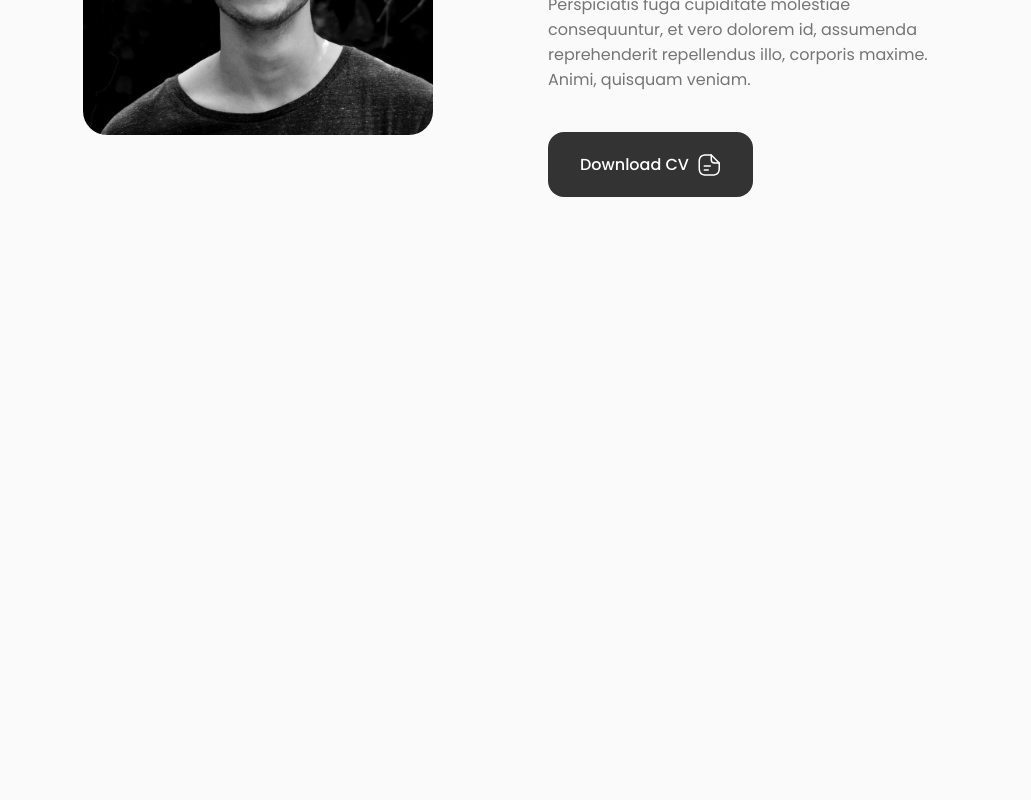
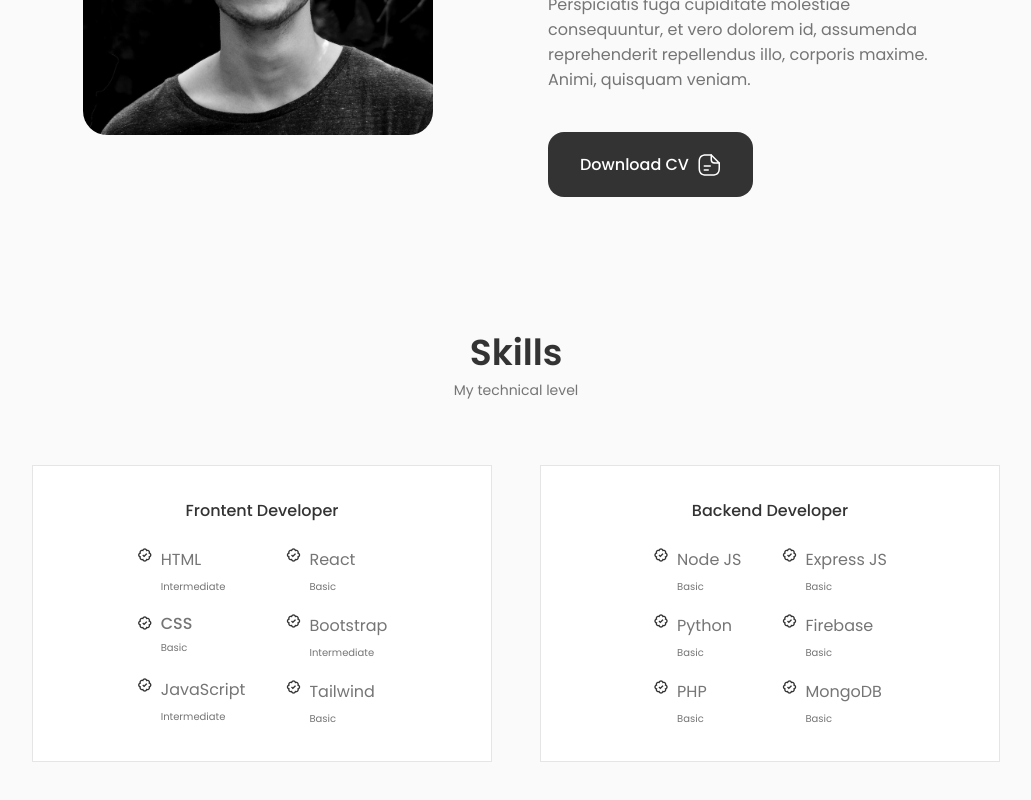
Before and after one commit to abu-kausar/portfolio, a React (Create React App) app: page / in a window 1280 px wide. Shown: the part 1226-2026 px from the top of the page, without its empty margins (124-1155 px from the left). Before the commit the page ends 1455 px from the top, so only its background shows below. Built offline with nearby package versions, Linux system fonts and the light colour scheme.

Commit message:
skills component added and done

```diff
--- a/src/App.js
+++ b/src/App.js
@@ -2,6 +2,7 @@
 import About from './components/About/About';
 import Header from './components/Header/Header';
 import Home from './components/Home/Home';
+import Skills from './components/Skills/Skills';
 
 function App() {
   return (
@@ -10,6 +11,7 @@
     <main className="main">
       <Home/>
       <About/>
+      <Skills/>
     </main>
     </>
   );
--- /dev/null
+++ b/src/components/Skills/Backend.js
@@ -0,0 +1,71 @@
+import React from 'react';
+
+const Backend = () => {
+    return (
+        <div className="skills__content">
+            <h3 className="skills__title">Backend Developer</h3>
+
+            <div className="skills__box">
+                <div className="skills__group">
+                    <div className="skills__data">
+                        <i className='bx bx-badge-check'></i>
+
+                        <div>
+                            <div className="skills_name">Node JS</div>
+                            <span className="skills__level">Basic</span>
+                        </div>
+                    </div>
+
+                    <div className="skills__data">
+                        <i className='bx bx-badge-check'></i>
+
+                        <div>
+                            <div className="skills_name">Python</div>
+                            <span className="skills__level">Basic</span>
+                        </div>
+                    </div>
+
+                    <div className="skills__data">
+                        <i className='bx bx-badge-check'></i>
+
+                        <div>
+                            <div className="skills_name">PHP</div>
+                            <span className="skills__level">Basic</span>
+                        </div>
+                    </div>
+                </div>
+
+                <div className="skills__group">
+                    <div className="skills__data">
+                        <i className='bx bx-badge-check'></i>
+
+                        <div>
+                            <div className="skills_name">Express JS</div>
+                            <span className="skills__level">Basic</span>
+                        </div>
+                    </div>
+
+                    <div className="skills__data">
+                        <i className='bx bx-badge-check'></i>
+
+                        <div>
+                            <div className="skills_name">Firebase</div>
+                            <span className="skills__level">Basic</span>
+                        </div>
+                    </div>
+
+                    <div className="skills__data">
+                        <i className='bx bx-badge-check'></i>
+
+                        <div>
+                            <div className="skills_name">MongoDB</div>
+                            <span className="skills__level">Basic</span>
+                        </div>
+                    </div>
+                </div>
+            </div>
+        </div>
+    );
+};
+
+export default Backend;
--- /dev/null
+++ b/src/components/Skills/Frontend.js
@@ -0,0 +1,73 @@
+import React from 'react';
+
+const Frontend = () => {
+    return (
+        <div className="skills__content">
+            <h3 className="skills__title">Frontent Developer</h3>
+
+            <div className="skills__box">
+                <div className="skills__group">
+                    <div className="skills__data">
+                        <i className='bx bx-badge-check'></i>
+
+                        <div>
+                            <div className="skills_name">HTML</div>
+                            <span className="skills__level">Intermediate</span>
+                        </div>
+                    </div>
+
+                    <div className="skills__data">
+                        <i className='bx bx-badge-check'></i>
+
+                        <div>
+                            <div className="skills__name">CSS</div>
+                            <span className="skills__level">Basic</span>
+                        </div>
+                    </div>
+
+                    <div className="skills__data">
+                        <i className='bx bx-badge-check'></i>
+
+                        <div>
+                            <div className="skills_name">JavaScript</div>
+                            <span className="skills__level">Intermediate</span>
+                        </div>
+                    </div>
+                </div>
+
+
+                <div className="skills__group">
+                    <div className="skills__data">
+                        <i className='bx bx-badge-check'></i>
+
+                        <div>
+                            <div className="skills_name">React</div>
+                            <span className="skills__level">Basic</span>
+                        </div>
+                    </div>
+
+                    <div className="skills__data">
+                        <i className='bx bx-badge-check'></i>
+
+                        <div>
+                            <div className="skills_name">Bootstrap</div>
+                            <span className="skills__level">Intermediate</span>
+                        </div>
+                    </div>
+
+                    <div className="skills__data">
+                        <i className='bx bx-badge-check'></i>
+
+                        <div>
+                            <div className="skills_name">Tailwind</div>
+                            <span className="skills__level">Basic</span>
+                        </div>
+                    </div>
+                </div>
+
+            </div>
+        </div>
+    );
+};
+
+export default Frontend;
--- /dev/null
+++ b/src/components/Skills/Skills.css
@@ -0,0 +1,79 @@
+.skills__container{
+    grid-template-columns: repeat(2, 1fr);
+    column-gap: 3rem;
+    justify-content: center;
+}
+
+.skills__content{
+    background-color: var(--container-color);
+    border: 1px solid rgba(0, 0, 0, 0.1);
+    padding: 2rem 2rem;
+    margin-bottom: var(--mb-1-5);
+}
+
+.skills__title {
+    font-size: var(--normal-font-size);
+    font-weight: var(--font-medium);
+    text-align: center;
+    margin-bottom: var(--mb-1-5);
+}
+
+.skills__box{
+    display: flex;
+    justify-content: center;
+    column-gap: 2.5rem;
+}
+
+.skills__group{
+    display: grid;
+    align-items: flex-start;
+    row-gap: 1rem;
+}
+
+.skills__data{
+    display: flex;
+    column-gap: 0.5rem;
+}
+
+.skills .bx-badge-check{
+    font-size: 1rem;
+    color: var(--title-color);
+}
+
+.skills__name{
+    font-size: var(--normal-font-size);
+    font-weight: var(--font-medium);
+    line-height: 18px;
+}
+
+.skills__level{
+    font-size: var(--tiny-font-size);
+}
+
+@media screen and (max-width: 992px) {
+    .skills__container{
+        grid-template-columns: max-content;
+        row-gap: 2rem;
+    }
+  }
+
+  @media screen and (max-width: 576px) {
+    .skills__container{
+        grid-template-columns: 1fr;
+    }
+
+    .skills__content{
+        padding: 1.5rem;
+    }
+  }
+
+  /* For small devices */
+  @media screen and (max-width: 350px) {
+    .skills__box{
+        column-gap: 1.25rem;
+    }
+
+    .skills__name{
+        font-size: var(--small-font-size);
+    }
+  }
--- /dev/null
+++ b/src/components/Skills/Skills.js
@@ -0,0 +1,20 @@
+import React from 'react';
+import Backend from './Backend';
+import Frontend from './Frontend';
+import './Skills.css';
+
+const Skills = () => {
+    return (
+        <section className="skills section" id='skills'>
+             <h1 className="section__title">Skills</h1>
+            <span className='section__subtitle'>My technical level</span>
+
+            <div className="skills__container container grid">
+                <Frontend/>
+                <Backend/>
+            </div>
+        </section>
+    );
+};
+
+export default Skills;
```
Also changed, not shown: src/components/Services/Services.js (added, +11 -0 lines), src/components/Services/Services.css (added).
